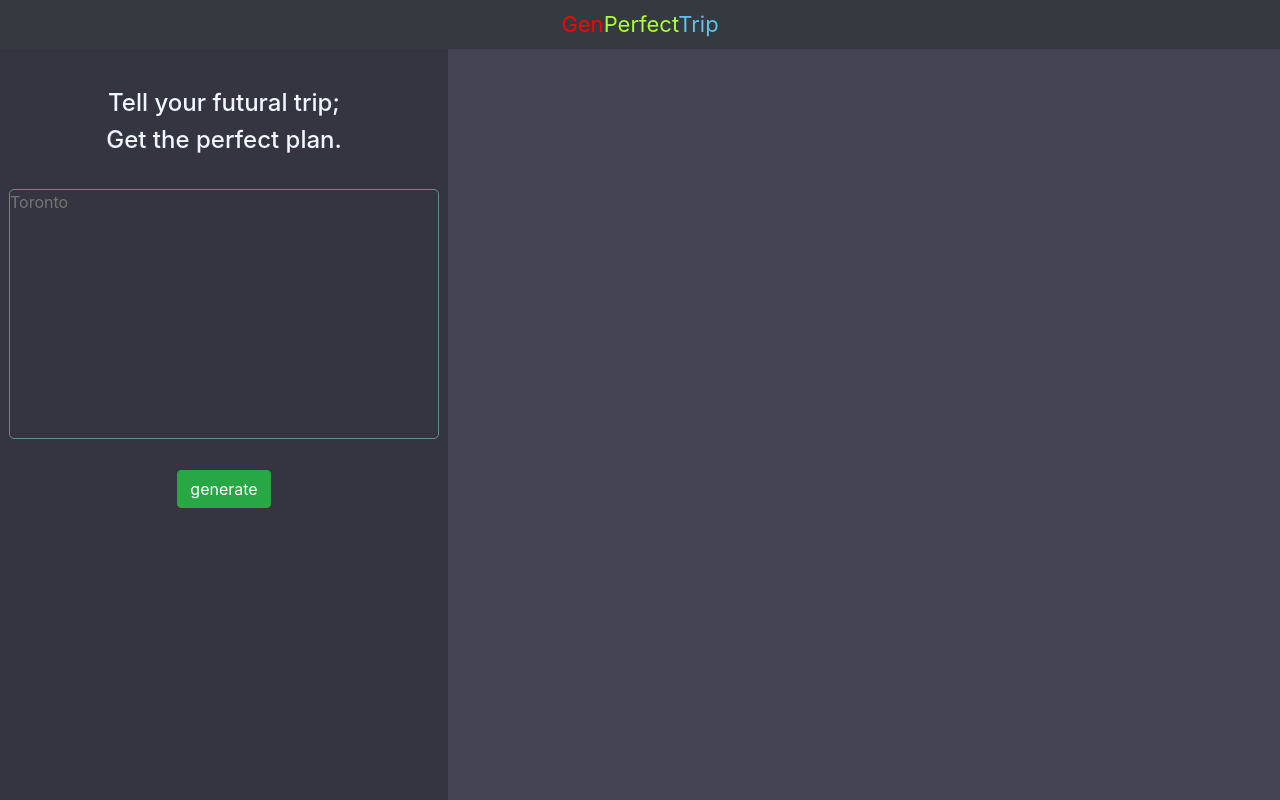
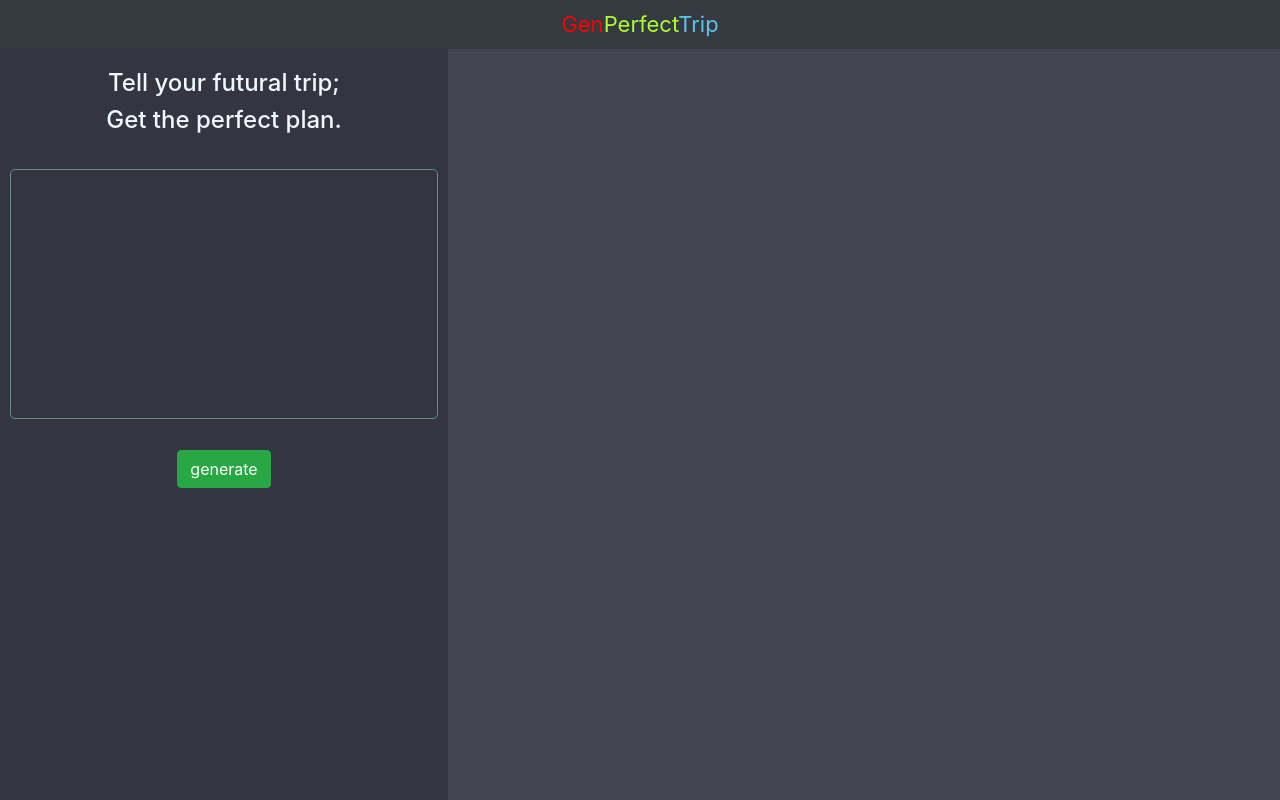
Before and after one commit to ece1786-2023/GenPerfectTrip, a Django app: page / in a window 1280 px wide. Run offline with Django 4.2, Linux system fonts and the light colour scheme.

Commit message:
change UI

```diff
--- a/GenPerfectTrip/chatroom/functions/hotel_data_processing.py
+++ b/GenPerfectTrip/chatroom/functions/hotel_data_processing.py
@@ -63,7 +63,11 @@ def get_hotel_info(url):
     hotel_list = soup.findAll("div", {'data-testid': 'property-card'})
 
     hotels_data = []
+    count = 0
     for hotel in hotel_list:
+        count += 1
+        if count > 8:
+            break
         # Extract the hotel name
         name_element = hotel.find('div', {'data-testid': 'title'})
         name = None
--- a/GenPerfectTrip/chatroom/templates/base.html
+++ b/GenPerfectTrip/chatroom/templates/base.html
@@ -16,3 +16,8 @@
     {% endblock %}
 </body>
 </html>
+<script>
+    {% block script %}
+    {% endblock %}
+
+</script>
--- a/GenPerfectTrip/chatroom/templates/chat.html
+++ b/GenPerfectTrip/chatroom/templates/chat.html
@@ -8,6 +8,7 @@
 
     .left-box {
         position: fixed;
+        top: 49px;
         height: 100vh;
         background-color: #353541;
         width: 35%;
@@ -16,11 +17,11 @@
 
     .right-box {
         position: absolute;
-        min-height: 100vh;
+        min-height: calc(100vh - 49px);
+        top: 49px;
         background-color: #434352;
         width: 65%;
         right: 0;
-        display: inline-block;
 
     }
 
@@ -29,12 +30,10 @@
     }
 
     .left-mid-box {
+        top: 10px;
         position: relative;
-        top: 10%;
-        padding: 2%;
+        padding: 10px;
         width: 100%;
-        height: 95%;
-
     }
 
     .left-top-box {
@@ -65,14 +64,35 @@
     }
 
     .custom-output {
-
-        width: 96%;
-        height: 100vh;
-        background-color: #434352;
+        width: 98%;
+        height: 40vh;
+        background-color: #31313c;
         outline: none;
         border: none;
         resize: none;
-        margin:50px 2% 0 2%
+        margin: 10px 1% 0 1%
+    }
+
+    /* width */
+    ::-webkit-scrollbar {
+        width: 10px;
+    }
+
+    /* Track */
+    ::-webkit-scrollbar-track {
+        box-shadow: inset 0 0 5px grey;
+        border-radius: 10px;
+    }
+
+    /* Handle */
+    ::-webkit-scrollbar-thumb {
+        background: rgb(99, 113, 124);
+        border-radius: 10px;
+    }
+
+    /* Handle on hover */
+    ::-webkit-scrollbar-thumb:hover {
+        background: rgb(99, 113, 124);
     }
 {% endblock %}
 {% block content %}
@@ -100,7 +120,7 @@
              <form method="post">
                  {% csrf_token %}
                 <div class="form-floating">
-                    <textarea class="custom-input white-text" id="user_input" name="user_input" placeholder="Toronto" autofocus="autofocus" value={{raw_user_input}}>{{raw_user_input}}</textarea>
+                    <textarea class="custom-input white-text" id="user_input" name="user_input" autofocus="autofocus" value={{raw_user_input}}>{{raw_user_input}}</textarea>
                 </div>
                 <div class="left-bottom-box">
                     <button type="submit" class="btn btn-success">generate</button>
@@ -111,10 +131,16 @@
 
     <div class="right-box">
     {% if outputs %}
-
         <textarea class="custom-output white-text">{{outputs}}</textarea>
         {% else %}
         <p><p>
     {% endif %}
     </div>
 {% endblock %}
+
+    {% block script %}
+    document.addEventListener('DOMContentLoaded', function() {
+        const textarea = document.getElementById('user_input');
+        textarea.value = ''; // Clear the textarea content
+    });
+    {% endblock %}
--- a/GenPerfectTrip/chatroom/views.py
+++ b/GenPerfectTrip/chatroom/views.py
@@ -17,6 +17,8 @@ def index(request):
         user_input = request.POST.get('user_input')
         print(user_input)
 
-        completion = send_prompt(client, prompt=user_input)
+        # completion = send_prompt(client, prompt=user_input)
+        completion = "This is some placeholder content for the scrollspy page. Note that as you scroll down the page, the appropriate navigation link is highlighted. It's repeated throughout the component example. We keep adding some more example copy here to emphasize the scrolling and highlighting."
+
         return render(request, template_name="chat.html", context={"outputs": completion, "raw_user_input": user_input})
     return render(request, template_name="chat.html")
```
Also changed, not shown: GenPerfectTrip/chatroom/templates/home.html (+30 -10 lines).
